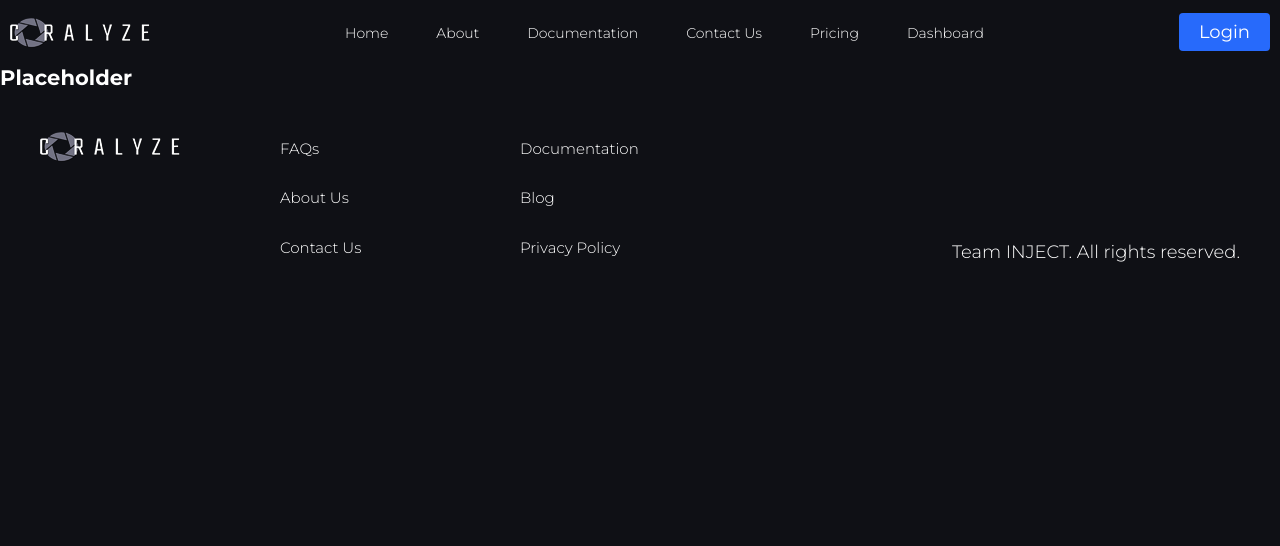
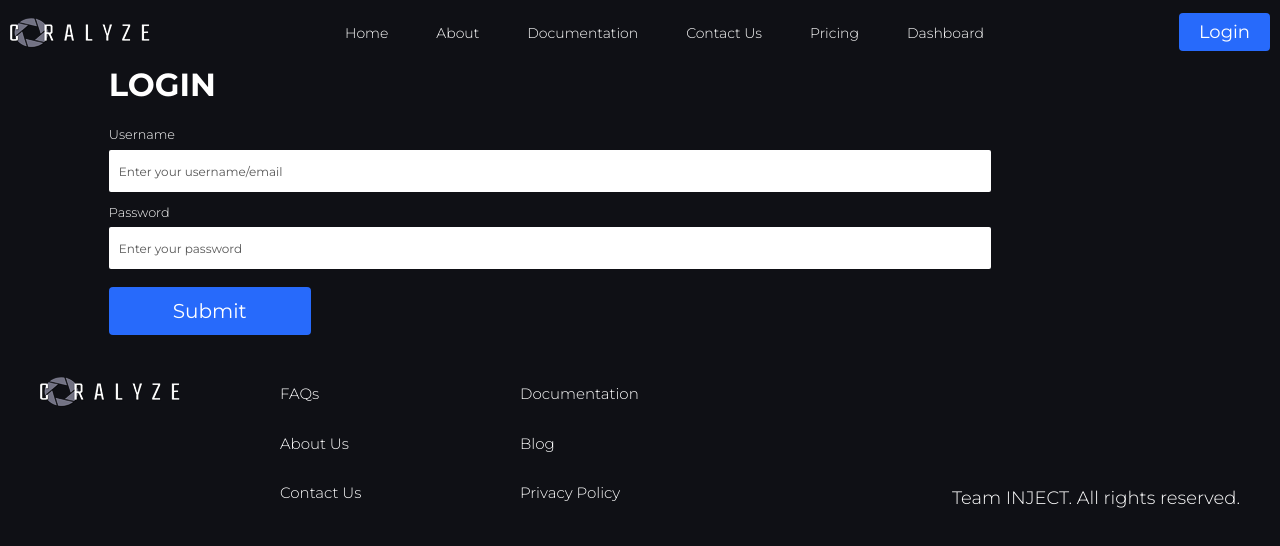
Before and after one commit to Chauster/Coralyze-Frontend, a React (Create React App) app: page /login in a window 1280 px wide. Shown: the top 546 px of the page. Built offline with nearby package versions, Linux system fonts and the light colour scheme.

Commit message:
updated CTA
message button links to the contact us page

```diff
--- a/src/components/HomePage/CTA.js
+++ b/src/components/HomePage/CTA.js
@@ -2,6 +2,7 @@ import React, { useRef, useEffect } from 'react';
 import './CTA.scss';
 import ctaImage from '../../images/surveillance.svg';
 import { Button } from '../Button';
+import { Link } from 'react-router-dom';
 
 const CTA = () => {
   return (
@@ -10,12 +11,17 @@ const CTA = () => {
         <div class="CTA__intro">
           <h3>Want to sponsor us?</h3>
           <div class="CTA__message">
-                    <p>Skip the queue and send a message to our team and we'll get you started with a pre-alpha Coralyze device.</p>
+            <p>
+              Skip the queue and send a message to our team and we'll get you
+              started with a pre-alpha Coralyze device.
+            </p>
           </div>
           <div class="CTA__cta">
+            <Link to="/contact">
               <Button buttonSize="btn--large" buttonColor="blue">
                 Message
               </Button>
+            </Link>
           </div>
         </div>
         <div class="CTA__image">
@@ -23,7 +29,7 @@ const CTA = () => {
         </div>
       </div>
     </section>
-    )
-}
+  );
+};
 
-export default CTA
+export default CTA;
--- a/src/components/Login/loginFormSection.js
+++ b/src/components/Login/loginFormSection.js
@@ -1,13 +1,43 @@
 import React from 'react';
+import { Button } from '../Button';
 import './loginFormSection.css';
 
 function loginFormSection() {
   return (
     <>
       <div className="section">
-        <div className="header">
-          <h3>Placeholder</h3>
-        </div>
+        <form className="form">
+          <h1>Login</h1>
+          <div className="form__inputs">
+            <label htmlFor="name" className="form__label">
+              Username
+            </label>
+            <input
+              id="name"
+              type="text"
+              name="name"
+              className="form__input"
+              placeholder="Enter your username/email"
+            />
+          </div>
+          <div className="form__inputs">
+            <label htmlFor="email" className="form__label">
+              Password
+            </label>
+            <input
+              id="email"
+              type="email"
+              name="email"
+              className="form__input"
+              placeholder="Enter your password"
+            />
+          </div>
+          <div className="form__btn">
+            <Button buttonSize="btn--wide" buttonColor="blue" type="submit">
+              Submit
+            </Button>
+          </div>
+        </form>
       </div>
     </>
   );
--- a/src/pages/contact.js
+++ b/src/pages/contact.js
@@ -1,13 +1,11 @@
 import React from 'react';
 import ContactForm from '../components/ContactUs/contactForm';
-import CTA from '../components/HomePage/CTA';
 import Footer from '../components/HomePage/Footer';
 
 const contact = () => {
   return (
     <>
       <ContactForm></ContactForm>
-      <CTA></CTA>
       <Footer></Footer>
     </>
   );
```
Also changed, not shown: src/components/HomePage/Footer.js (+11 -11 lines). Lines whose indentation alone changed are shown as unchanged.
